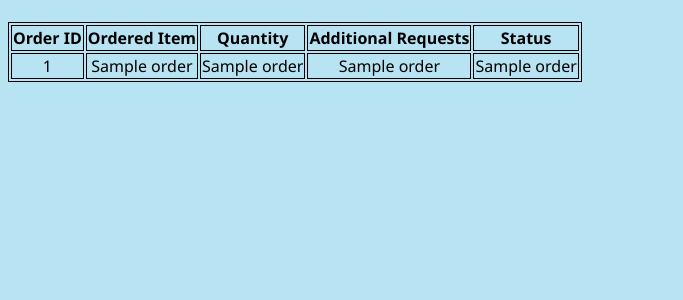
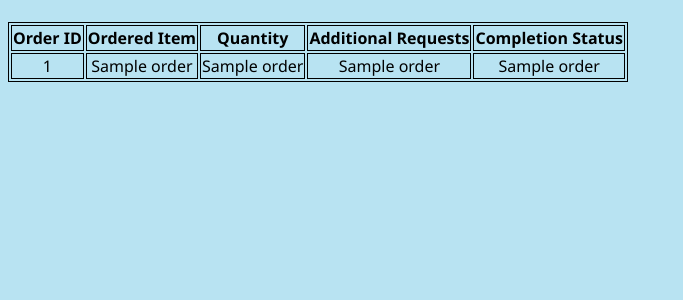
Before and after one commit to KyrosGallade/canteen-preorder, a Flask app: template templates/all_orders.html in a window 1280 px wide. Shown: the part 64-364 px from the top of the page, without its empty margins (0-683 px from the left). Run offline with Flask 3, Linux system fonts and the light colour scheme; the template is opened without the code that fills it: most values are stand-ins (such as "Sample title", 1, 10 or a date in 2020).

Commit message:
Fixed a mistake in all_orders.html

```diff
--- a/templates/all_orders.html
+++ b/templates/all_orders.html
@@ -17,7 +17,7 @@
         <th>Ordered Item</th>
         <th>Quantity</th>
         <th>Additional Requests</th>
-        <th>Status</th>
+        <th>Completion Status</th>
       </tr>
       {% for order in list_of_orders %}
       <tr>
```
